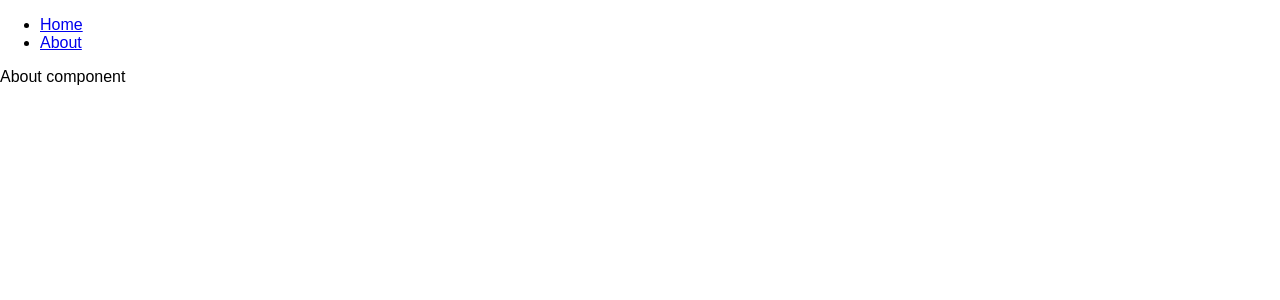
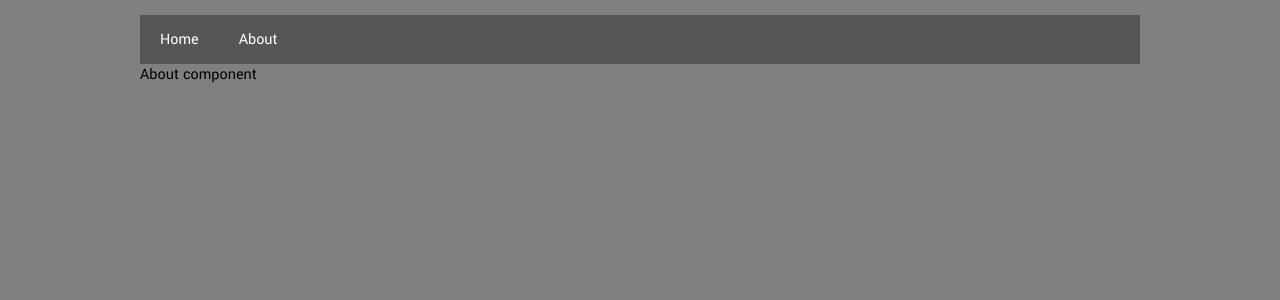
Before and after one commit to DanielKanyo/fishingtours-tisa, a React (Create React App) app: page /about in a window 1280 px wide. Shown: the top 300 px of the page. Built offline with nearby package versions, Linux system fonts and the light colour scheme.

Commit message:
react router, data js file, some css

```diff
--- a/package.json
+++ b/package.json
@@ -4,7 +4,6 @@
   "private": true,
   "dependencies": {
     "react": "^16.2.0",
-    "react-bootstrap": "^0.31.5",
     "react-dom": "^16.2.0",
     "react-router": "^4.2.0",
     "react-router-dom": "^4.2.2",
--- a/src/App.css
+++ b/src/App.css
@@ -0,0 +1,8 @@
+@import url('https://fonts.googleapis.com/css?family=Yantramanav');
+
+.App {
+  max-width: 1000px;
+  margin: 0 auto;
+  margin-top: 15px;
+  font-family: 'Yantramanav', sans-serif;
+}
--- a/src/Components/Menu/Menu.css
+++ b/src/Components/Menu/Menu.css
@@ -0,0 +1,27 @@
+.Menubar {
+  width: 100%;
+  background: #565656;
+  color: white;
+}
+
+.Menubar ul {
+  list-style-type: none;
+  margin: 0;
+  padding: 0;
+  overflow: hidden;
+}
+
+.Menubar ul li {
+  padding: 14px 20px;
+  float: left;
+}
+
+.Menubar ul a {
+  text-decoration: none;
+  color: white;
+}
+
+.Menubar ul li:hover {
+  background: #30b70b;
+  cursor: pointer;
+}
--- a/src/Components/Menu/Menu.jsx
+++ b/src/Components/Menu/Menu.jsx
@@ -1,19 +1,31 @@
 import React, { Component } from 'react';
 import { BrowserRouter as Router, Route, Link } from 'react-router-dom';
+import './Menu.css';
+import { DATA } from '../../Data/data';
 
 import Home from '../Home/Home';
 import About from '../About/About';
 
 class Menu extends Component {
+
+  constructor(props) {
+    super(props);
+    this.state = {
+      data: DATA
+    }
+  }
+
   render() {
     return (
       <div className="App">
         <Router>
           <div>
-            <ul>
-              <li><Link to="/">Home</Link></li>
-              <li><Link to="/about">About</Link></li>
-            </ul>
+            <div className="Menubar">
+              <ul>
+                <Link to="/"><li>Home</li></Link>
+                <Link to="/about"><li>About</li></Link>
+              </ul>
+            </div>
 
             <Route exact path="/" component={Home} />
             <Route path="/about" component={About} />
--- /dev/null
+++ b/src/Data/data.js
@@ -0,0 +1,5 @@
+export const DATA = {
+  data: {
+    title: ["Fishingtours-Tisa", "Horgásztúrák-Tisza", "Ribolovne Ture - Tisa"]
+  }
+}
--- a/src/index.css
+++ b/src/index.css
@@ -2,4 +2,5 @@ body {
   margin: 0;
   padding: 0;
   font-family: sans-serif;
+  background: grey;
 }
```
